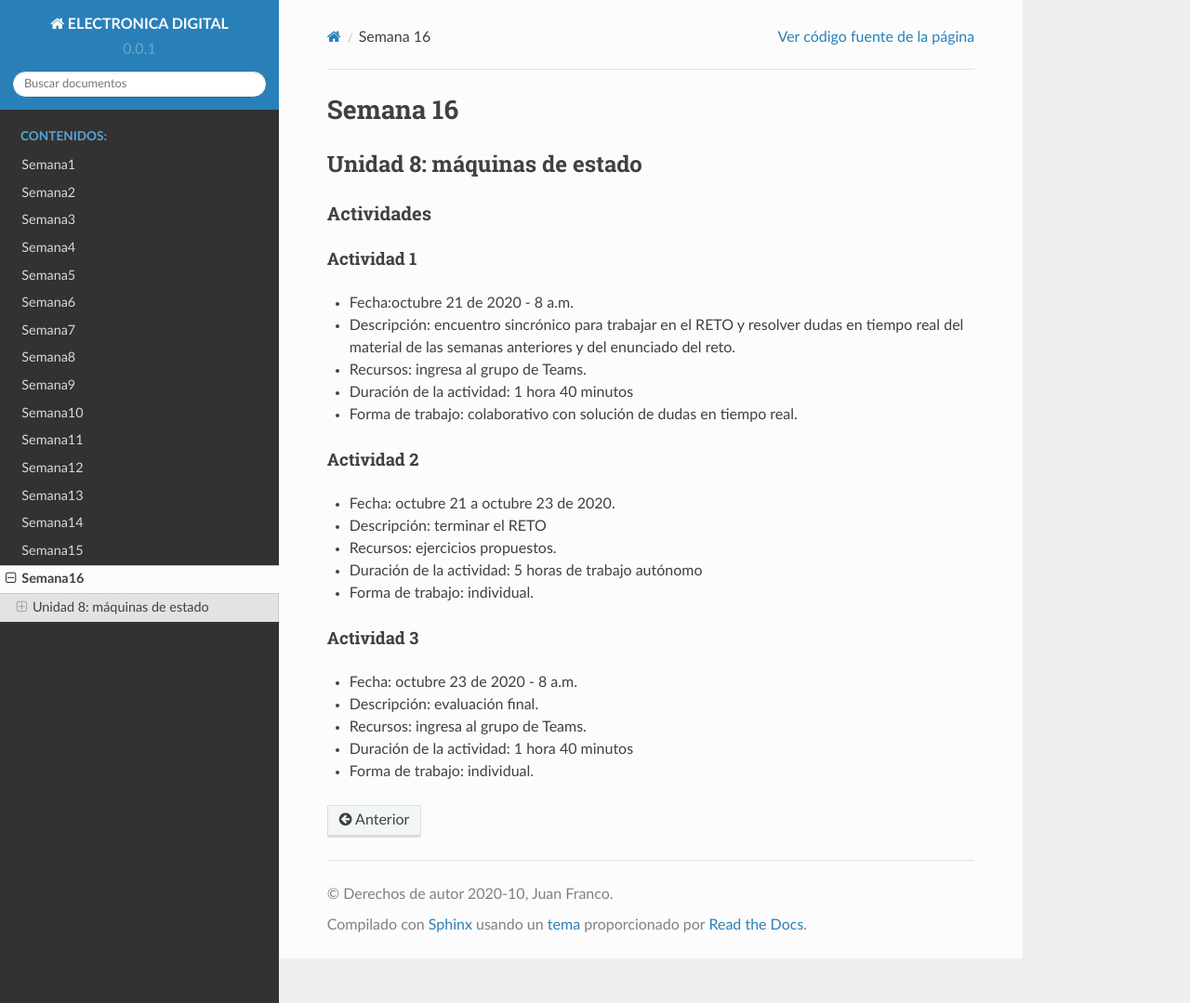
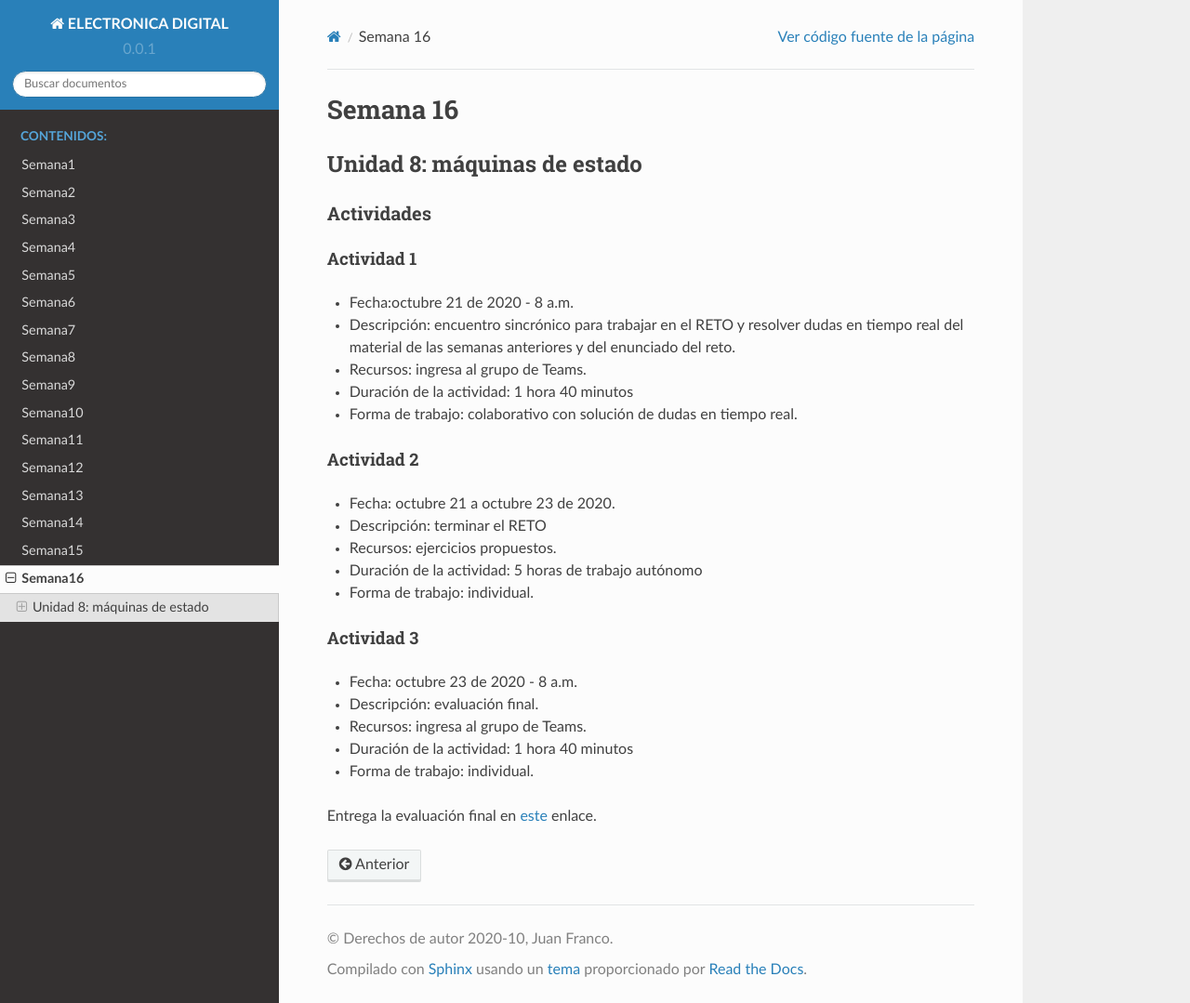
Before and after one commit to juanferfranco/ElectronicaDigital, a Sphinx documentation site: the page built from docs/_semana16/semana16.rst, in a window 1280 px wide and 1079 px high. Shown: the whole window at 93% size. Built offline with Sphinx 7.4.7 and the Read the Docs theme 2.0.0, drawn with Linux system fonts in a browser that asks for light colours.

Commit message:
update week 16

```diff
--- a/docs/_semana16/semana16.rst
+++ b/docs/_semana16/semana16.rst
@@ -32,3 +32,6 @@ Actividad 3
 * Recursos: ingresa al grupo de Teams.
 * Duración de la actividad: 1 hora 40 minutos
 * Forma de trabajo: individual.
+
+Entrega la evaluación final en `este <https://auladigital.upb.edu.co/mod/assign/view.php?id=659415>`__
+enlace.
```
